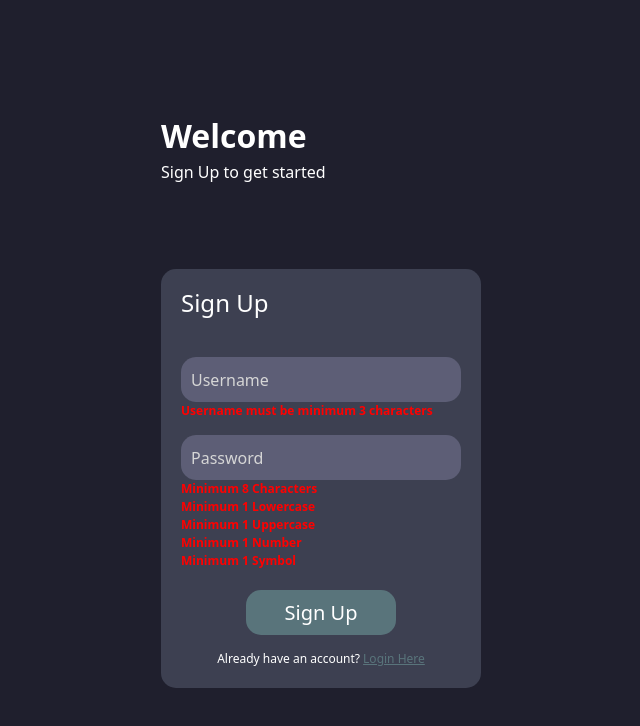
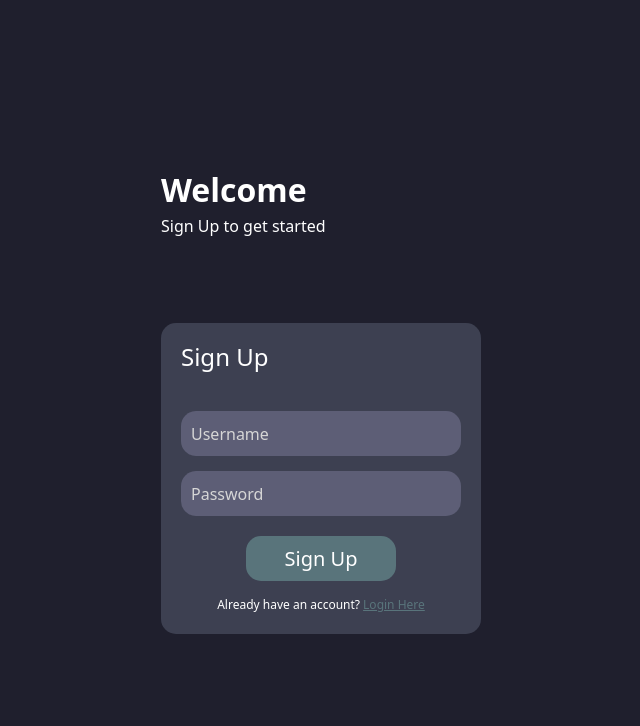
Before and after one commit to mannamar/tasktracker, a React (Create React App) app: page /SignUp in a window 1280 px wide. Shown: the top 726 px of the page, without its empty margins (319-959 px from the left). Built offline with nearby package versions, Linux system fonts and the light colour scheme.

Commit message:
Minor changes to make sign up cleaner

```diff
--- a/src/components/SignUp.js
+++ b/src/components/SignUp.js
@@ -5,24 +5,24 @@ import validator from 'validator';
 import { useState } from 'react';
 
 export default function SignUp() {
-    const [usernameError, setUsernameError] = useState('Username must be minimum 3 characters');
+    const [usernameError, setUsernameError] = useState('');
     const [validUsernameColor, setValidUsernameColor] = useState('red');
 
     const [validPassword, setValidPassword] = useState(false);
 
-    const [lengthError, setLengthError] = useState('Minimum 8 Characters');
+    const [lengthError, setLengthError] = useState('');
     const [validLengthError, setValidLengthError] = useState('red');
 
-    const [lowercaseError, setlowercaseError] = useState('Minimum 1 Lowercase');
+    const [lowercaseError, setlowercaseError] = useState('');
     const [validLowercaseColor, setValidLowercaseColor] = useState('red');
 
-    const [uppercaseError, setUppercaseError] = useState('Minimum 1 Uppercase');
+    const [uppercaseError, setUppercaseError] = useState('');
     const [validUppercaseColor, setValidUppercaseColor] = useState('red');
 
-    const [numberError, setNumberError] = useState('Minimum 1 Number');
+    const [numberError, setNumberError] = useState('');
     const [validNumberColor, setValidNumberColor] = useState('red');
 
-    const [symbolError, setSymbolError] = useState('Minimum 1 Symbol');
+    const [symbolError, setSymbolError] = useState('');
     const [validSymbolColor, setValidSymbolColor] = useState('red');
 
     function hasLowerCase(str) {
```
